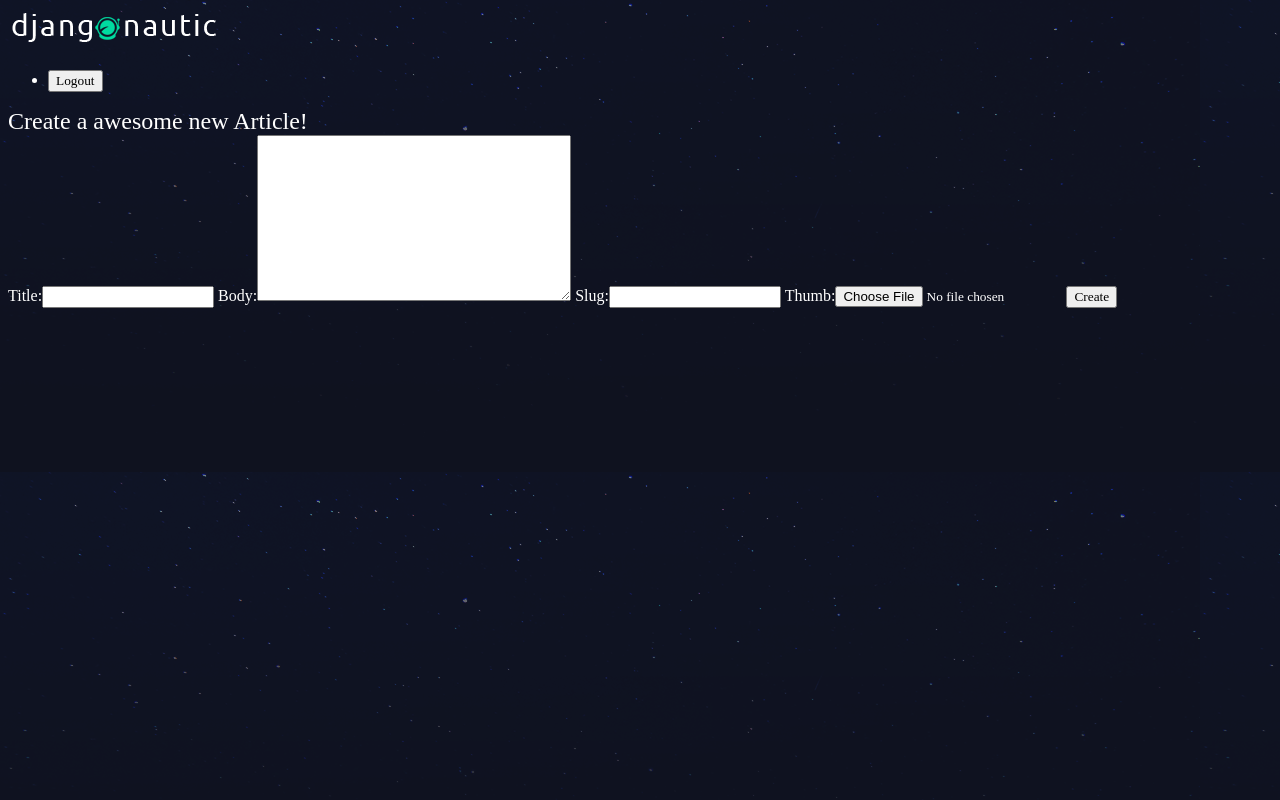
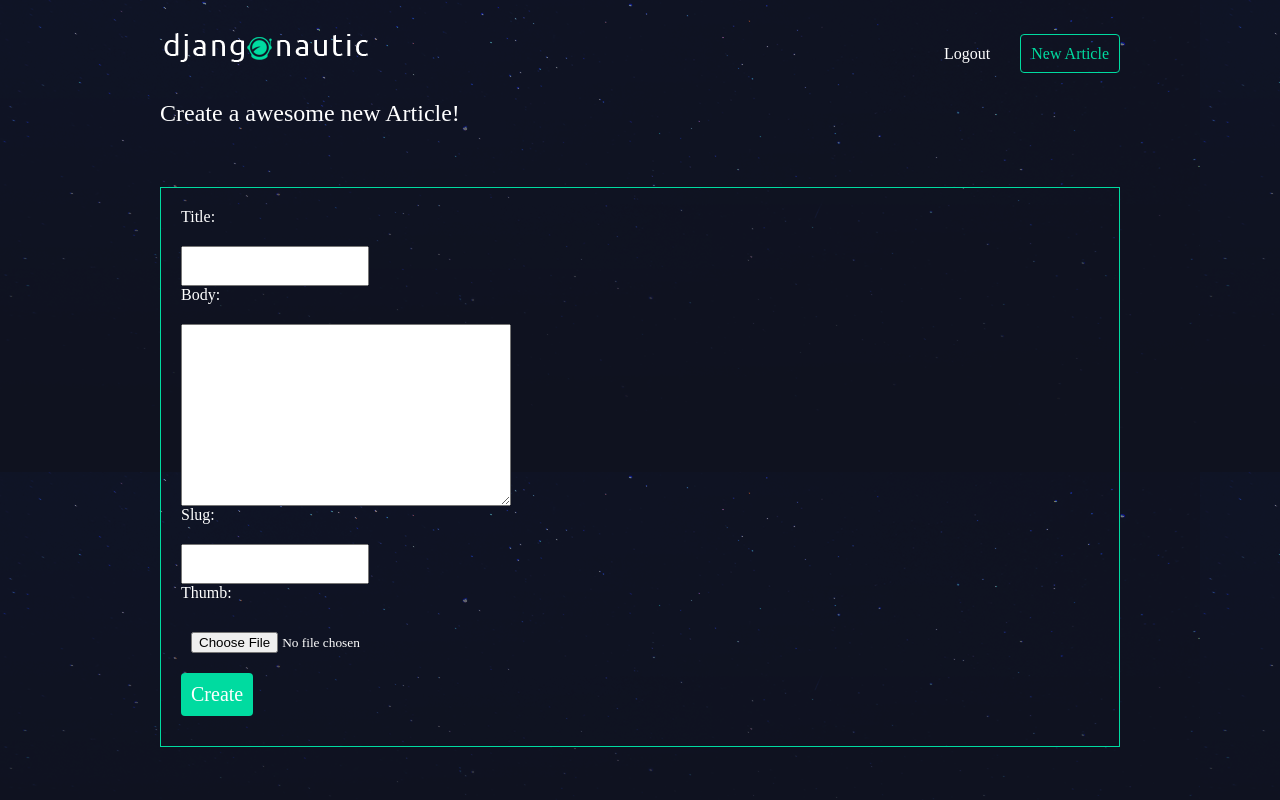
Before and after one commit to Exia01/Django-Blog, a Django app: page /articles/create/ in a window 1280 px wide. Run offline with Django 3.2, Linux system fonts and the light colour scheme; the visitor is signed in with stand-in values (Sample User, id 1).

Commit message:
Finished the blog

```diff
--- a/djangoNautic/articles/models.py
+++ b/djangoNautic/articles/models.py
@@ -1,16 +1,15 @@
 from django.db import models
-
+from django.contrib.auth.models import User
 
 class Article(models.Model):
     title = models.CharField(max_length=100)
     slug = models.SlugField()
     body = models.TextField()
-    date = models.DateField()
+    date = models.DateField(auto_now_add=True)
     # created_at = models.DateTimeField(auto_now_add=True)
     updated_at = models.DateTimeField(auto_now_add=True)
-
     thumb = models.ImageField(default='default.png', blank=True) # if image is not given, then it will automatically select one for us.
-    # add  in author later
+    author = models.ForeignKey(User, default=None)
     # def __str__(self):
     #     return self.title
     def __str__(self):
--- a/djangoNautic/articles/templates/articles/article_create.html
+++ b/djangoNautic/articles/templates/articles/article_create.html
@@ -11,5 +11,5 @@
         </form>
     </div>
 </div>
-
+<script src="/static/slugify.js"></script>
 {% endblock %}
--- a/djangoNautic/articles/views.py
+++ b/djangoNautic/articles/views.py
@@ -21,6 +21,9 @@ def article_create(request):
         form = forms.createArticle(request.POST, request.FILES)
         if form.is_valid():
             # save article to db
+            instance = form.save(commit=False)
+            instance.author = request.user
+            instance.save()
             return redirect('articles:list')
     else:
         form = forms.createArticle
--- /dev/null
+++ b/djangoNautic/assets/css/slugify.js
@@ -0,0 +1,14 @@
+const titleInput = document.querySelector('input[name=title]');
+const slugInput = document.querySelector('input[name=slug]');
+
+const slugify = (val) => {
+
+    return val.toString().toLowerCase().trim()
+        .replace(/&/g, '-and-') // Replace & with 'and'
+        .replace(/[\s\W-]+/g, '-') // Replace spaces, non-word characters and dashes with a single dash (-)
+
+};
+
+titleInput.addEventListener('keyup', (e) => {
+    slugInput.setAttribute('value', slugify(titleInput.value));
+});
--- a/djangoNautic/assets/css/styles.css
+++ b/djangoNautic/assets/css/styles.css
@@ -1,6 +1,6 @@
 body{
     background-color: #0f121f;
-    background-image: url(stars.png);
+    background-image: url(/static/stars.png);
     background-repeat-y: no-repeat;
     color: #fff;
 }
@@ -18,3 +18,134 @@ a, a:hover, a:visited{
     color: #fff;
     text-decoration: none;
 }
+
+.wrapper{
+    max-width: 960px;
+    margin: 0 auto;
+}
+
+div.wrapper > h1{
+    text-align: center;
+    margin: 100px auto;
+    font-size: 2.4em
+}
+
+header{
+    display: grid;
+    grid-template-columns: 1fr 1fr;
+    padding: 20px 0;
+}
+
+nav{
+    justify-self: end;
+}
+
+nav li{
+    display: inline-block;
+    list-style-type: none;
+    margin-left: 20px;
+}
+
+nav button{
+    background: none;
+    color: #fff;
+    cursor: pointer;
+    border: 0;
+    font-size: 16px;
+}
+
+.articles{
+    display: grid;
+    grid-template-columns: 1fr 1fr 1fr;
+    grid-gap: 30px;
+}
+
+.article{
+    padding: 10px;
+    border: 1px solid #00dba0;
+    position: relative;
+    padding-bottom: 40px;
+}
+
+.article h2{
+    font-size: 1.2em;
+}
+
+.article .author{
+    padding: 10px;
+    background: #00dba0;
+    position: absolute;
+    right: 0;
+    bottom: 0;
+    margin: 0;
+    color: #0f121f;
+}
+
+.article-detail .article{
+    padding: 0;
+}
+
+.article-detail  .article img{
+    max-width: 100%;
+}
+
+.article-detail  .article h2{
+    text-align: center;
+    margin: 20px auto;
+    font-size: 2em
+}
+
+.article-detail .article h3{
+    text-align: center;
+}
+
+.article-detail  .article p{
+    margin: 10px 20px
+}
+
+.site-form {
+    margin-top: 60px;
+    border: 1px solid #00dba0;
+    padding: 20px;
+}
+
+.site-form input, .site-form textarea{
+    display: block;
+    margin: 20px 0 0px 0;
+    padding: 10px;
+}
+
+a.highlight{
+    border: 1px solid #00dba0;
+    padding: 10px;
+    border-radius: 4px;
+    color: #00dba0;
+}
+
+.helptext, .helptext ul{
+    margin: 0 auto 20px;
+    color: #bbb;
+    font-size: 14px;
+    display: block;
+}
+
+.errorlist li{
+    padding: 10px;
+    list-style-type: none;
+    border: 1px solid #FF5722;
+    margin: 10px 0;
+    color: #FF5722
+}
+
+.errorlist{
+    padding: 0;
+}
+
+.site-form input[type="submit"]{
+    background: #00dba0;
+    border: 0;
+    color: #fff;
+    font-size: 20px;
+    border-radius: 4px;
+    margin: 10px 0;
+}
--- a/djangoNautic/djangoNautic/urls.py
+++ b/djangoNautic/djangoNautic/urls.py
@@ -3,6 +3,7 @@ from django.conf.urls import include, url
 from django.conf.urls.static import static
 from django.contrib import admin
 from django.contrib.staticfiles.urls import staticfiles_urlpatterns
+from articles import views as article_views
 
 from . import views
 
@@ -11,7 +12,7 @@ from . import views
 # the $ means it needs to end like that
 urlpatterns = [
     url(r'^admin/', admin.site.urls),
-    url(r'^$', views.homepage),
+    url(r'^$',article_views.article_list, name='home'),
 
     # Apps
     url(r'^accounts/', include('accounts.urls')),
--- a/djangoNautic/templates/base_layout.html
+++ b/djangoNautic/templates/base_layout.html
@@ -1,36 +1,34 @@
 {% load static from staticfiles %}
 <!DOCTYPE html>
-<html lang="en">
-
+<html>
     <head>
-        <meta charset="UTF-8">
-        <meta name="viewport" content="width=device-width, initial-scale=1.0">
-        <meta http-equiv="X-UA-Compatible" content="ie=edge">
+        <meta charset="utf-8">
+        <title>Djangonauts</title>
         <link rel="stylesheet" href="{% static 'styles.css' %}">
-        <title>Article List</title>
     </head>
-
     <body>
-        <div class="wrapper">
-            <h1>
-                <a href="{% url 'articles:list' %}">
-                    <img src="{% static 'logo.png' %}" alt="djangonautic"/>
-                </a>
-            </h1>
+        <header class="wrapper">
+            <h1><a href="{% url 'home' %}"><img src="{% static 'logo.png' %}" alt="djangonautic" /></a></h1>
             <nav>
                 <ul>
+                    {% if user.is_authenticated %}
                     <li>
-                        <form class="logout-link" action="{% url 'accounts:logout' %}" method="POST"> {% csrf_token %}
+                        <form class="logout-link" action="{% url 'accounts:logout' %}" method="post">
+                            {% csrf_token %}
                             <button type="submit">Logout</button>
                         </form>
                     </li>
+                    <li><a href="{% url 'articles:create' %}" class="highlight">New Article</a></li>
+                    {% else %}
+                    <li><a href="{% url 'accounts:login' %}">Login</a></li>
+                    <li><a href="{% url 'accounts:signup' %}">Signup</a></li>
+                    {% endif %}
                 </ul>
             </nav>
+        </header>
+        <div class="wrapper">
             {% block content %}
-
             {% endblock %}
         </div>
-
     </body>
-
 </html>
```
Also changed, not shown: djangoNautic/articles/templates/articles/article_list.html (+10 -11 lines), djangoNautic/articles/migrations/0005_article_author.py (added), djangoNautic/articles/migrations/0006_auto_20180828_1652.py (added), djangoNautic/media/1_O3K7VHG.png (added), djangoNautic/media/8_bit_metroid_wallpaper_by_brulescorrupted-d6w5txl.png (added), djangoNautic/media/img22.jpg (added), djangoNautic/media/img22_r5RqZtJ.jpg (added), djangoNautic/media/photo-1488381397757-59d6261610f4.jpg (added), djangoNautic/media/tumblr_p9l43q8Nc11s19hxmo1_1280.png (added).
